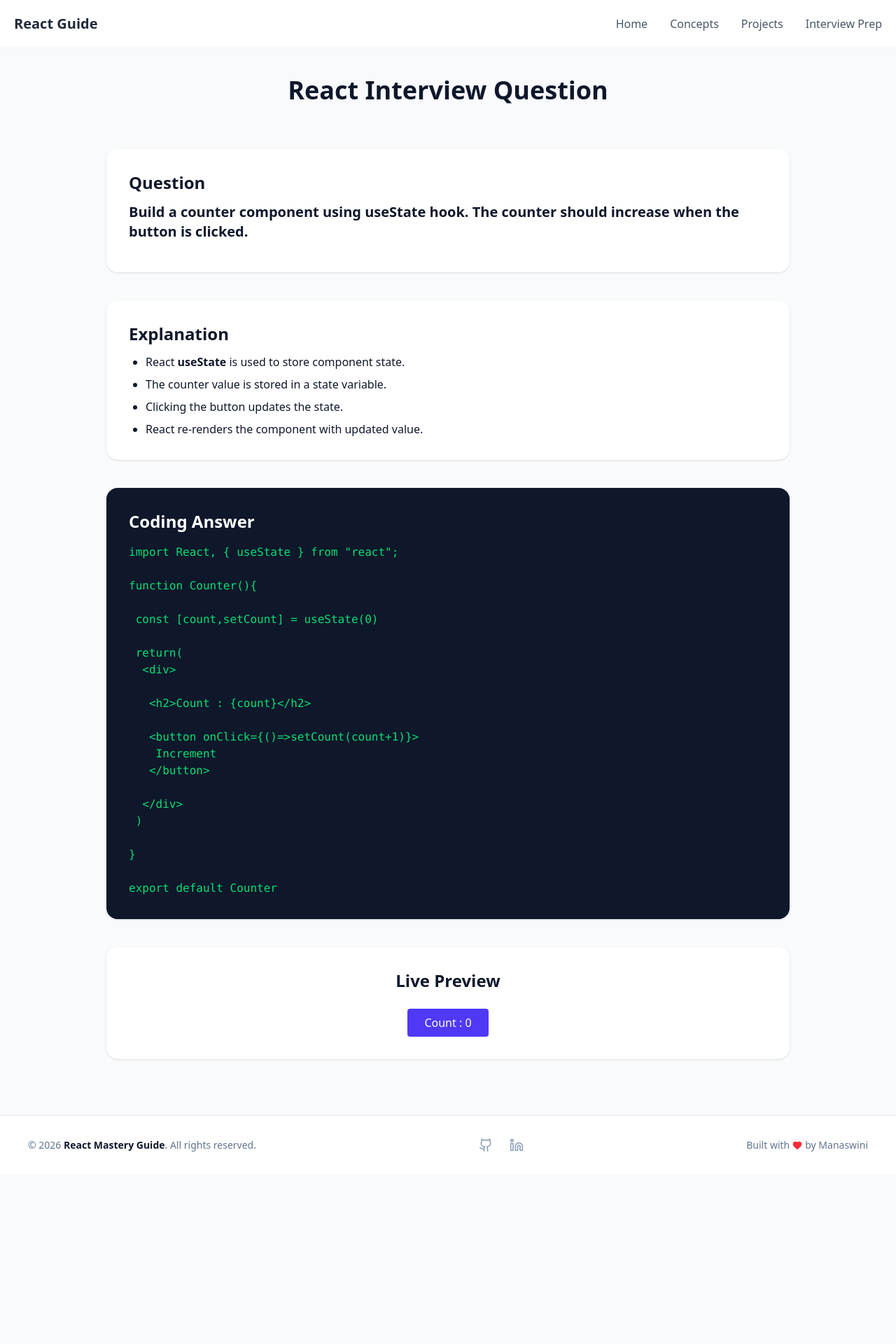
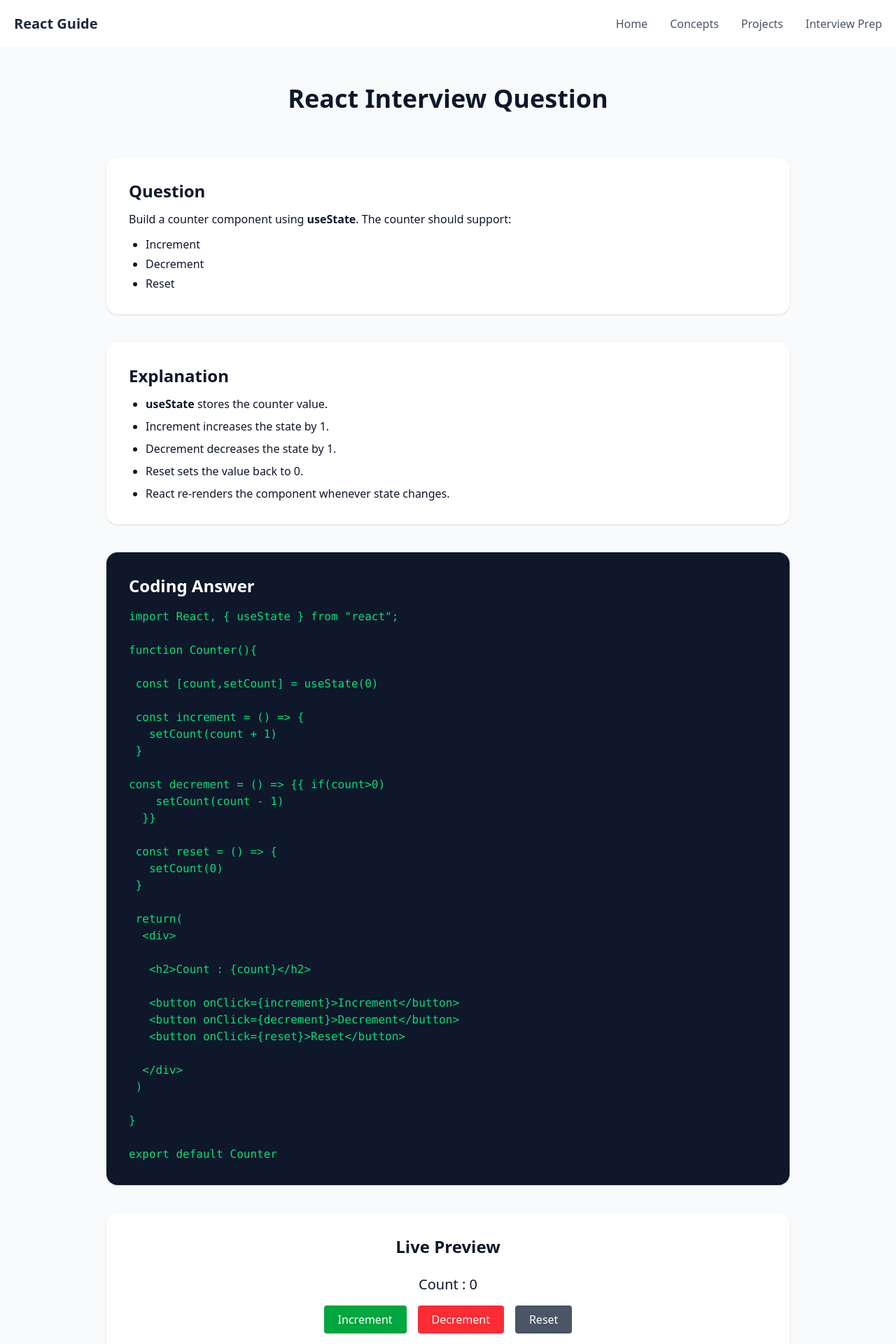
Before and after one commit to Monisasmal/React-Concept, a React (Vite) app: page /interview/counter in a window 1280 px wide. Shown: the top 1920 px of the page at 70% size. Before the commit the page ends 1678 px from the top, so only its background shows below. Built offline with nearby package versions, Linux system fonts and the light colour scheme.

Commit message:
update concept

```diff
--- a/src/components/pages/InterviewPrep.jsx
+++ b/src/components/pages/InterviewPrep.jsx
@@ -1,50 +1,34 @@
-import { Link } from "react-router-dom"
+import { Link } from "react-router-dom";
 
 const InterviewPrep = () => {
-
   const questions = [
-
     {
-title:"Counter using useState",
-link:"/interview/counter"
+      title: "Counter using useState",
+      link: "/interview/counter",
     },
-
-]
+  ];
 
   return (
-
     <div className="max-w-6xl mx-auto pt-32 pb-20">
-
       <h1 className="text-4xl font-bold text-center mb-12">
         React Coding Interview Questions
       </h1>
 
-<div className="grid md:grid-cols-2 gap-6">
-
-{questions.map((q,i)=>(
-
+      <div className="grid grid-cols-1 md:grid-cols-2 lg:grid-cols-3 gap-6 ml-5 mr-5">
+        {questions.map((q, i) => (
           <Link
             to={q.link}
             key={i}
             className="p-6 bg-white shadow-xl rounded-xl hover:shadow-2xl"
           >
-
             <h3 className="text-xl font-bold">{q.title}</h3>
 
-<p className="text-gray-500 mt-2">
-Click to view solution
-</p>
+            <p className="text-gray-500 mt-2">Click to view solution</p>
+          </Link>
+        ))}
+      </div>
+    </div>
+  );
+};
 
-</Link>
-
-))}
-
-</div>
-
-</div>
-
-)
-
-}
-
-export default InterviewPrep
+export default InterviewPrep;
--- a/src/components/pages/interview/Counter.jsx
+++ b/src/components/pages/interview/Counter.jsx
@@ -4,9 +4,21 @@ const Counter = () => {
 
   const [count,setCount] = useState(0)
 
+  const increment = () => {
+    setCount(count + 1)
+  }
+
+  const decrement = () => {{ if(count>0)
+    setCount(count - 1)
+  }}
+
+  const reset = () => {
+    setCount(0)
+  }
+
   return (
 
-    <div className="max-w-5xl mx-auto pt-10 pb-20 px-6">
+    <div className="max-w-5xl mx-auto pt-13 pb-20 px-6">
 
       {/* TITLE */}
       <h1 className="text-4xl font-bold text-center mb-16">
@@ -19,10 +31,16 @@ const Counter = () => {
           Question
         </h2>
 
-        <p className="text-xl font-bold mb-3">
-          Build a counter component using <strong>useState</strong> hook.
-          The counter should increase when the button is clicked.
+        <p>
+          Build a counter component using <strong>useState</strong>.
+          The counter should support:
         </p>
+
+        <ul className="list-disc pl-6 mt-3 space-y-1">
+          <li>Increment</li>
+          <li>Decrement</li>
+          <li>Reset</li>
+        </ul>
       </div>
 
       {/* EXPLANATION */}
@@ -32,10 +50,11 @@ const Counter = () => {
         </h2>
 
         <ul className="list-disc pl-6 space-y-2">
-          <li>React <b>useState</b> is used to store component state.</li>
-          <li>The counter value is stored in a state variable.</li>
-          <li>Clicking the button updates the state.</li>
-          <li>React re-renders the component with updated value.</li>
+          <li><b>useState</b> stores the counter value.</li>
+          <li>Increment increases the state by 1.</li>
+          <li>Decrement decreases the state by 1.</li>
+          <li>Reset sets the value back to 0.</li>
+          <li>React re-renders the component whenever state changes.</li>
         </ul>
       </div>
 
@@ -53,14 +72,26 @@ function Counter(){
 
  const [count,setCount] = useState(0)
 
+ const increment = () => {
+   setCount(count + 1)
+ }
+
+const decrement = () => {{ if(count>0)
+    setCount(count - 1)
+  }}
+
+ const reset = () => {
+   setCount(0)
+ }
+
  return(
   <div>
 
    <h2>Count : {count}</h2>
 
-   <button onClick={()=>setCount(count+1)}>
-    Increment
-   </button>
+   <button onClick={increment}>Increment</button>
+   <button onClick={decrement}>Decrement</button>
+   <button onClick={reset}>Reset</button>
 
   </div>
  )
@@ -79,12 +110,34 @@ export default Counter`}
           Live Preview
         </h2>
 
-        <button
-          onClick={()=>setCount(count+1)}
-          className="bg-indigo-600 text-white px-6 py-2 rounded"
-        >
+        <h3 className="text-xl mb-4">
           Count : {count}
-        </button>
+        </h3>
+
+        <div className="flex justify-center gap-4 flex-wrap">
+
+          <button
+            onClick={increment}
+            className="bg-green-600 text-white px-5 py-2 rounded"
+          >
+            Increment
+          </button>
+
+          <button
+            onClick={decrement}
+            className="bg-red-500 text-white px-5 py-2 rounded"
+          >
+            Decrement
+          </button>
+
+          <button
+            onClick={reset}
+            className="bg-gray-600 text-white px-5 py-2 rounded"
+          >
+            Reset
+          </button>
+
+        </div>
 
       </div>
 
```
Lines whose indentation alone changed are shown as unchanged.
